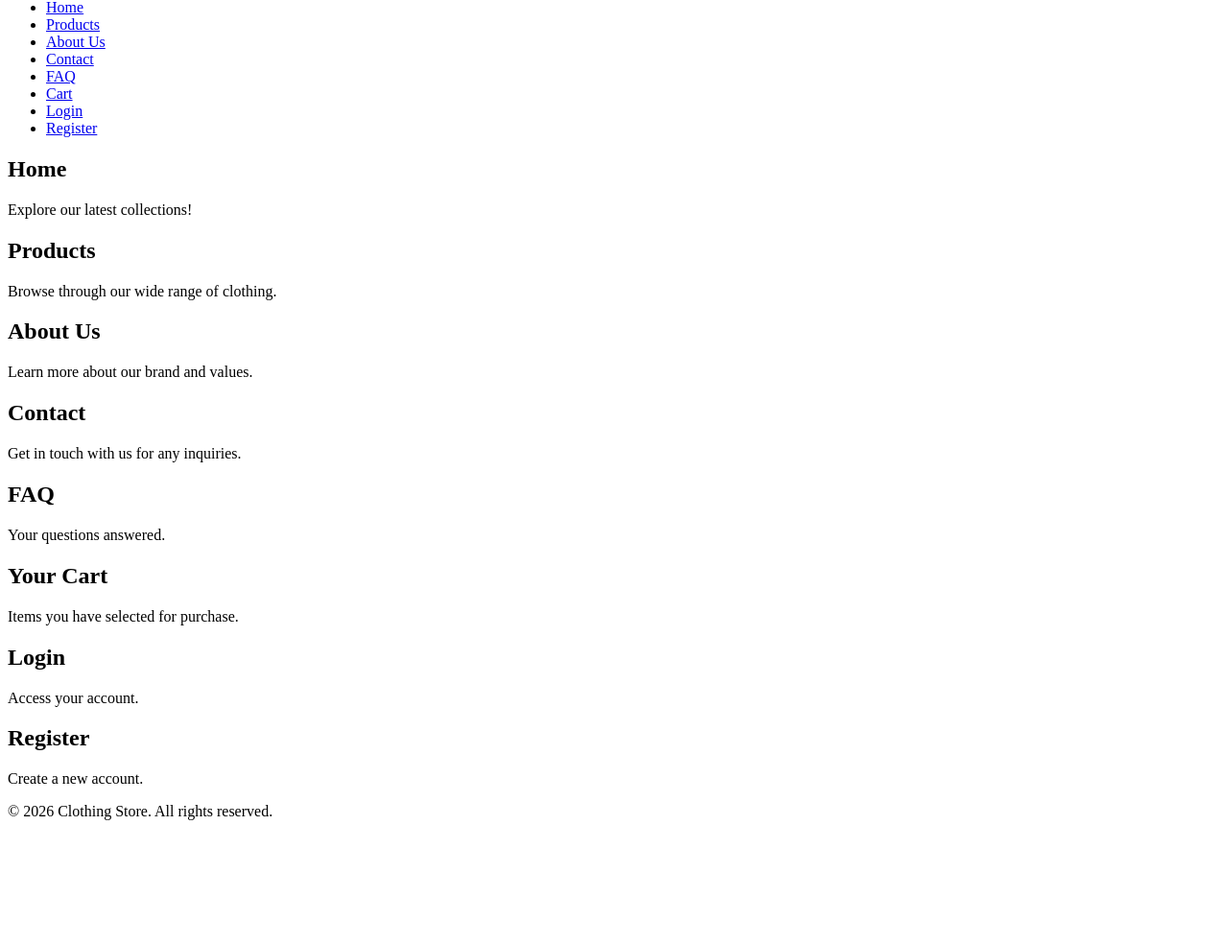
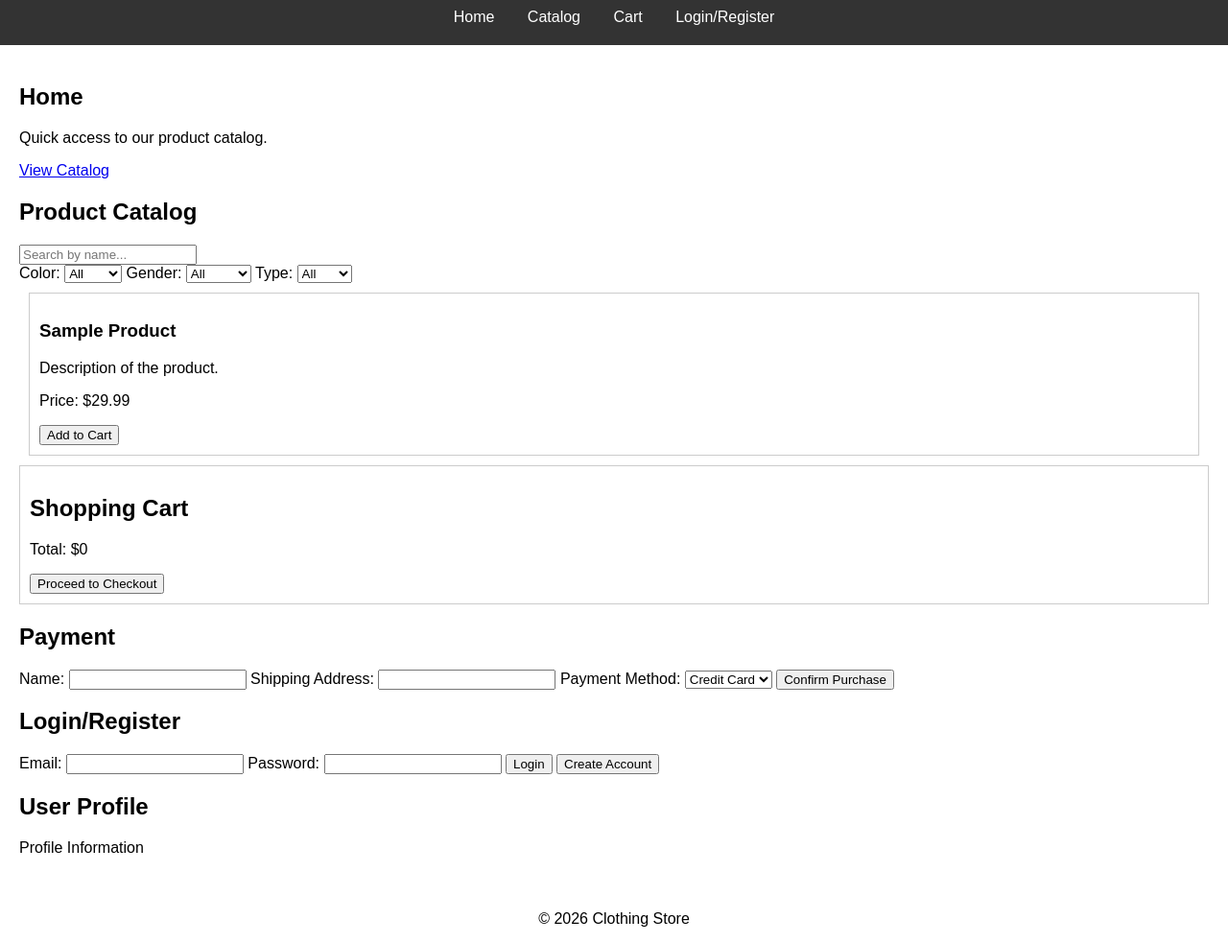
Before and after one commit to MatiasGonzalezNaranjo/UDRGLD, a plain HTML site: page index.html in a window 1280 px wide. Shown: the part 81-1064 px from the top of the page at 96% size. Before the commit the page ends 952 px from the top, so only its background shows below. Drawn offline with Linux system fonts and the light colour scheme.

Commit message:
Create complete HTML file for the clothing store website

```diff
--- a/index.html
+++ b/index.html
@@ -4,60 +4,139 @@
     <meta charset="UTF-8">
     <meta name="viewport" content="width=device-width, initial-scale=1.0">
     <title>Clothing Store</title>
-    <link rel="stylesheet" href="styles.css">
+    <style>
+        body {font-family: Arial, sans-serif; margin: 0; padding: 0;}
+        header {background: #333; color: #fff; padding: 10px; text-align: center;}
+        nav {margin: 10px;}
+        nav a {margin: 0 15px; color: #fff; text-decoration: none;}
+        .container {padding: 20px;}
+        .product {border: 1px solid #ccc; padding: 10px; margin: 10px;}
+        .cart {background: #fff; border: 1px solid #ccc; padding: 10px;}
+        footer {text-align: center; margin-top: 20px;}
+    </style>
 </head>
 <body>
+
 <header>
     <h1>Welcome to Our Clothing Store</h1>
     <nav>
-            <ul>
-                <li><a href="#home">Home</a></li>
-                <li><a href="#products">Products</a></li>
-                <li><a href="#about">About Us</a></li>
-                <li><a href="#contact">Contact</a></li>
-                <li><a href="#faq">FAQ</a></li>
-                <li><a href="#cart">Cart</a></li>
-                <li><a href="#login">Login</a></li>
-                <li><a href="#register">Register</a></li>
-            </ul>
+        <a href="#home">Home</a>
+        <a href="#catalog">Catalog</a>
+        <a href="#cart">Cart</a>
+        <a href="#login">Login/Register</a>
     </nav>
 </header>
-    <main>
+
+<div class="container">
+
     <section id="home">
         <h2>Home</h2>
-            <p>Explore our latest collections!</p>
+        <p>Quick access to our product catalog.</p>
+        <a href="#catalog">View Catalog</a>
     </section>
-        <section id="products">
-            <h2>Products</h2>
-            <p>Browse through our wide range of clothing.</p>
+
+    <section id="catalog">
+        <h2>Product Catalog</h2>
+        <input type="text" id="search" placeholder="Search by name...">
+        <div>
+            <label for="color">Color:</label>
+            <select id="color">
+                <option value="">All</option>
+                <option value="red">Red</option>
+                <option value="blue">Blue</option>
+                <option value="green">Green</option>
+            </select>
+
+            <label for="gender">Gender:</label>
+            <select id="gender">
+                <option value="">All</option>
+                <option value="men">Men</option>
+                <option value="women">Women</option>
+            </select>
+
+            <label for="type">Type:</label>
+            <select id="type">
+                <option value="">All</option>
+                <option value="shirt">Shirt</option>
+                <option value="pants">Pants</option>
+            </select>
+        </div>
+        <div class="product-list">
+            <!-- Example Product -->
+            <div class="product">
+                <h3>Sample Product</h3>
+                <p>Description of the product.</p>
+                <p>Price: $29.99</p>
+                <button onclick="addToCart('Sample Product', 29.99)">Add to Cart</button>
+            </div>
+        </div>
     </section>
-        <section id="about">
-            <h2>About Us</h2>
-            <p>Learn more about our brand and values.</p>
+
+    <section id="cart" class="cart">
+        <h2>Shopping Cart</h2>
+        <ul id="cartItems"></ul>
+        <p>Total: $<span id="totalPrice">0</span></p>
+        <button onclick="checkout()">Proceed to Checkout</button>
     </section>
-        <section id="contact">
-            <h2>Contact</h2>
-            <p>Get in touch with us for any inquiries.</p>
+
+    <section id="payment">
+        <h2>Payment</h2>
+        <form id="paymentForm">
+            <label for="name">Name:</label>
+            <input type="text" id="name" required>
+            <label for="address">Shipping Address:</label>
+            <input type="text" id="address" required>
+            <label for="paymentMethod">Payment Method:</label>
+            <select id="paymentMethod">
+                <option value="credit">Credit Card</option>
+                <option value="paypal">PayPal</option>
+            </select>
+            <button type="submit">Confirm Purchase</button>
+        </form>
     </section>
-        <section id="faq">
-            <h2>FAQ</h2>
-            <p>Your questions answered.</p>
+
+    <section id="login">
+        <h2>Login/Register</h2>
+        <form id="loginForm">
+            <label for="email">Email:</label>
+            <input type="email" id="email" required>
+            <label for="password">Password:</label>
+            <input type="password" id="password" required>
+            <button type="submit">Login</button>
+            <button type="button" onclick="toggleRegister()">Create Account</button>
+        </form>
     </section>
-        <section id="cart">
-            <h2>Your Cart</h2>
-            <p>Items you have selected for purchase.</p>
+
+    <section id="profile">
+        <h2>User Profile</h2>
+        <p>Profile Information</p>
     </section>
-        <section id="login">
-            <h2>Login</h2>
-            <p>Access your account.</p>
-        </section>
-        <section id="register">
-            <h2>Register</h2>
-            <p>Create a new account.</p>
-        </section>
-    </main>
+
+</div>
+
 <footer>
-        <p>&copy; 2026 Clothing Store. All rights reserved.</p>
+    <p>&copy; 2026 Clothing Store</p>
 </footer>
+
+<script>
+    const cartItems = [];
+    let totalPrice = 0;
+
+    function addToCart(product, price) {
+        cartItems.push(product);
+        totalPrice += price;
+        document.getElementById('cartItems').innerHTML += `<li>${product} - $${price.toFixed(2)}</li>`;
+        document.getElementById('totalPrice').innerText = totalPrice.toFixed(2);
+    }
+
+    function checkout() {
+        alert('Proceeding to checkout...');
+    }
+
+    function toggleRegister() {
+        // Logic to toggle between login and register
+    }
+</script>
+
 </body>
 </html>
```
Lines whose indentation alone changed are shown as unchanged.
